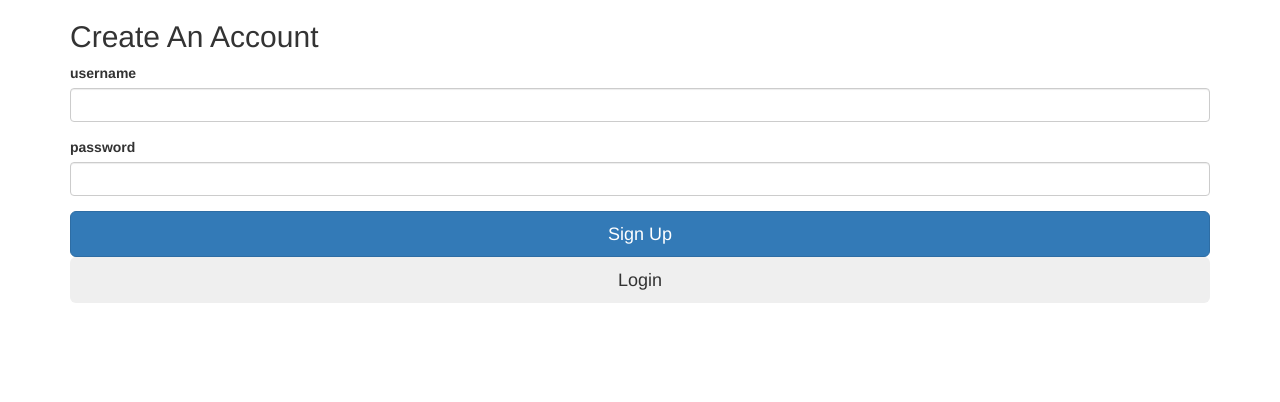
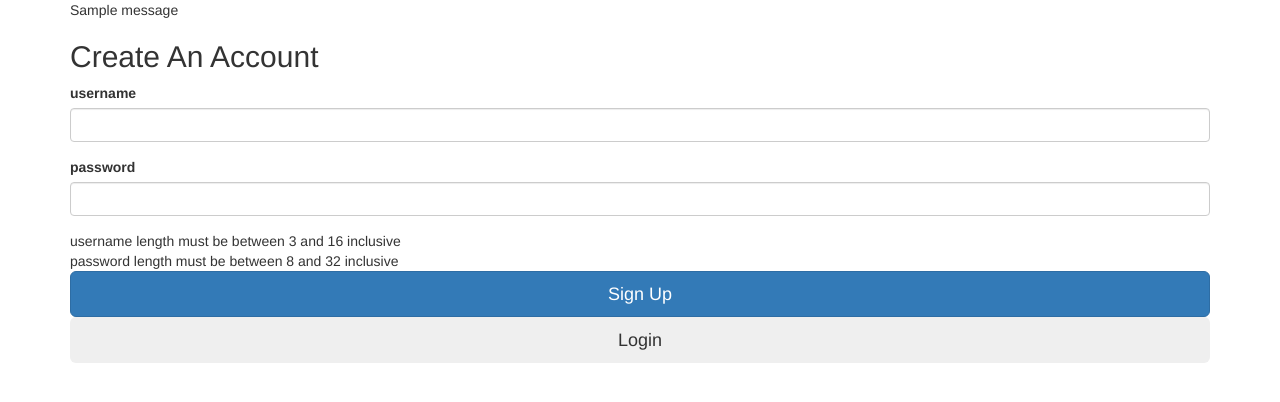
Before and after one commit to cdhollis94/Team_Zero_Three, a Flask app: page /signup in a window 1280 px wide. Shown: the top 402 px of the page. Run offline with Flask 2, Linux system fonts and the light colour scheme; tables that the repository leaves empty hold one stand-in row (values such as "Sample post"); one stand-in notice (Sample message) is shown; some libraries are stand-ins or nearby versions.

Commit message:
4a acceptance criteria
4A acceptance criteria added

Show account creation requirements. Alert user when invalid username or password, or if username is taken.

```diff
--- a/main_app/__init__.py
+++ b/main_app/__init__.py
@@ -28,6 +28,7 @@ app.config['SECRET_KEY'] = 'Texas'
 from flask_login import LoginManager, UserMixin, login_user, login_required, logout_user, current_user
 login_manager = LoginManager()
 login_manager.init_app(app)
+login_manager.login_message = ''
 login_manager.login_view = 'login_bp.login'
 
 # [REGISTER BLUEPRINTS] ----------------------------------------------------------------------------------------
--- a/main_app/routes/login_bp.py
+++ b/main_app/routes/login_bp.py
@@ -1,4 +1,4 @@
-from flask import Blueprint, render_template, redirect, url_for
+from flask import Blueprint, render_template, redirect, url_for, flash
 from flask_wtf import FlaskForm
 from wtforms import StringField, PasswordField, BooleanField
 from wtforms.validators import InputRequired, Length
@@ -35,6 +35,8 @@ def login():
             if check_password_hash(account.password, form.password.data):
                 login_user(account, remember=form.remember.data)
                 return redirect(url_for('login_success_bp.load_page'))
+        #If username or password is invalid, flash and redirect
+        flash('Invalid username or password provided')
         return redirect(url_for('login_bp.login'))
 
     return render_template('login_view.html', form=form)
--- a/main_app/routes/signup_bp.py
+++ b/main_app/routes/signup_bp.py
@@ -1,4 +1,4 @@
-from flask import Blueprint, render_template, redirect, url_for
+from flask import Blueprint, render_template, redirect, url_for, flash
 from flask_wtf import FlaskForm
 from wtforms import StringField, PasswordField
 from wtforms.validators import InputRequired, Length
@@ -25,6 +25,7 @@ def signup():
         # Query database, if account already exists with that username. Redirect back to sign up.
         account = Account.query.filter_by(username=form.username.data).first()
         if account:
+            flash('That username is taken')
             return redirect(url_for('signup_bp.signup'))
 
         # The username isn't taken. Hash the password, create an Account object, put it in db.
--- a/main_app/templates/signup_view.html
+++ b/main_app/templates/signup_view.html
@@ -6,12 +6,23 @@
 {% endblock %}
 {% block body %}
 <div class="container">
+  <!-- flash -->
+  {% with messages = get_flashed_messages() %}
+    {% if messages %}
+      {% for msg in messages %}
+        <p>{{msg}}</p>
+      {% endfor %}
+    {% endif %}
+  {% endwith %}
+  <!-- flash -->
 
   <form class="form-signin" method="POST" action="/signup">
     <h2 class="form-signin-heading">Create An Account</h2>
     {{ form.hidden_tag() }}
     {{ wtf.form_field(form.username) }}
     {{ wtf.form_field(form.password) }}
+    <div>username length must be between 3 and 16 inclusive</div>
+    <div>password length must be between 8 and 32 inclusive</div>
     <button class="btn btn-lg btn-primary btn-block" type="submit">Sign Up</button>
   </form>
 
```
Also changed, not shown: main_app/templates/login_view.html (+10 -0 lines). Lines whose indentation alone changed are shown as unchanged.
